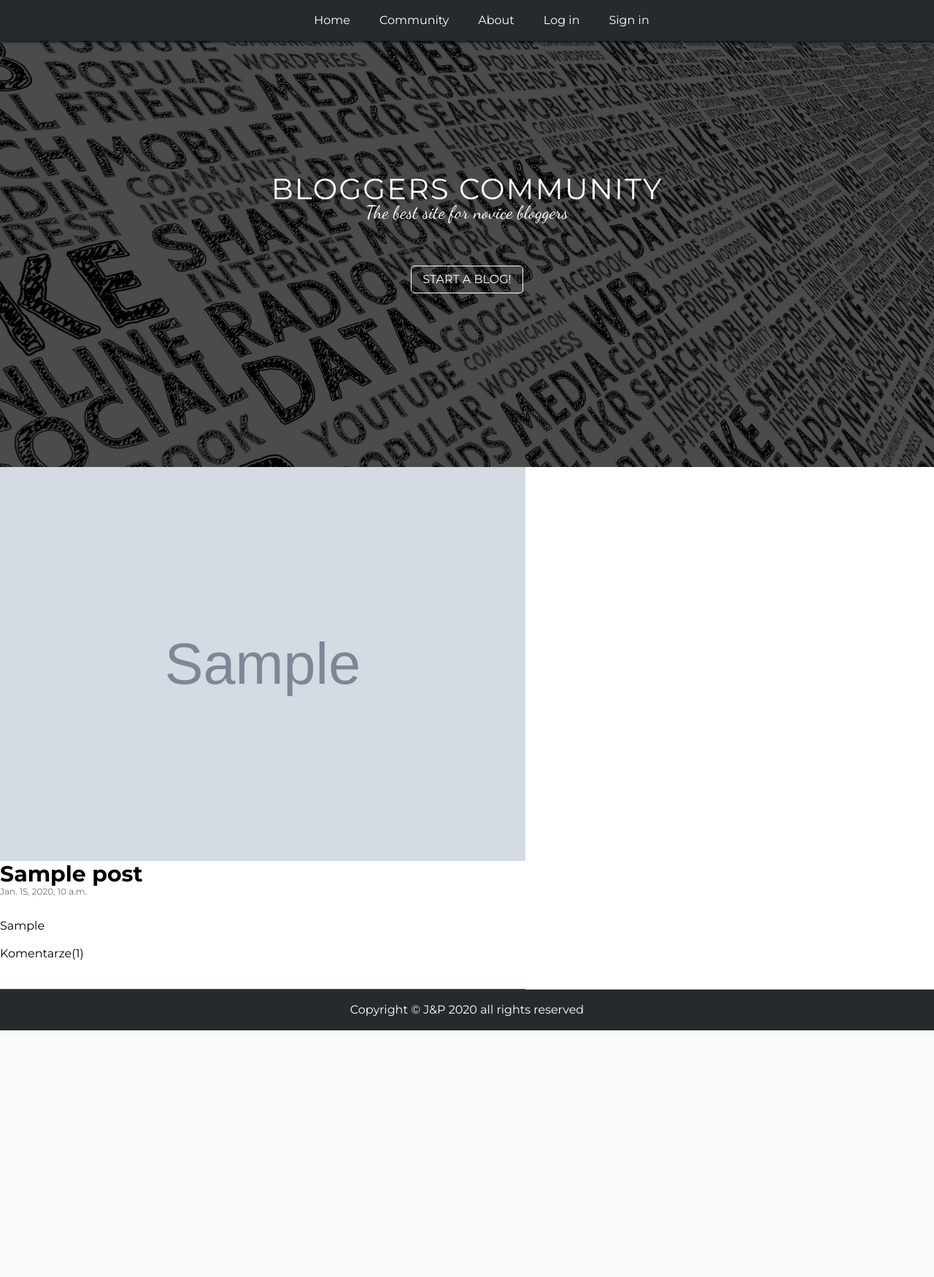
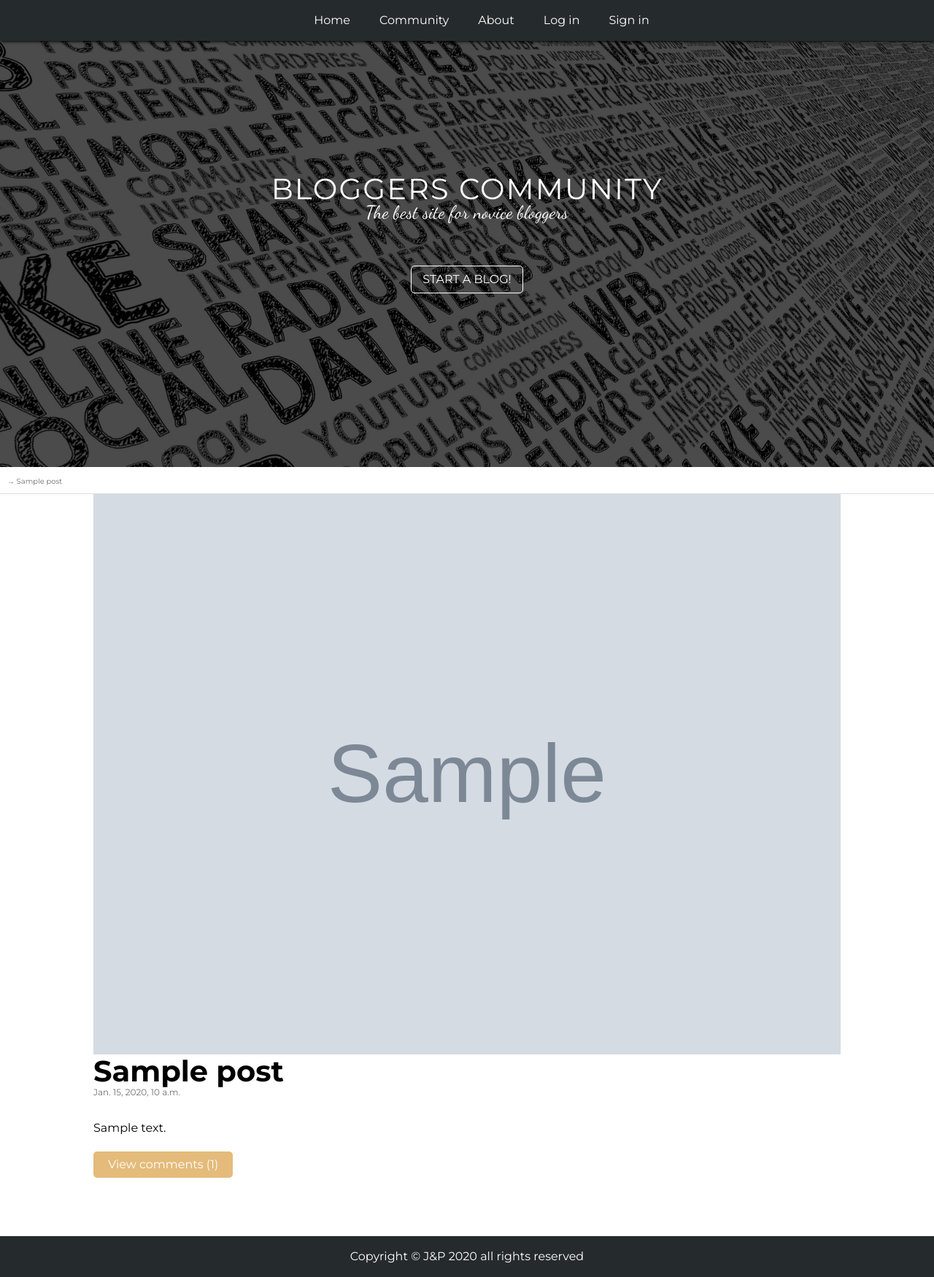
Before and after one commit to KSzostko/Django-Blog, a Django app: page /post/1/ in a window 1280 px wide. Shown: the whole page at 73% size. Before the commit the page ends 1412 px from the top, so only its background shows below. Run offline with Django 3.2, Linux system fonts and the light colour scheme; tables that the repository leaves empty hold one stand-in row (values such as "Sample post"); grey boxes marked "Sample" are stand-in pictures; data that the repository does not hold is empty.

Commit message:
created styles and refactored html for post_detail

```diff
--- a/app/static/app/css/style.css
+++ b/app/static/app/css/style.css
@@ -406,3 +406,34 @@ footer {
     text-align: center;
     margin-top: 100px;
 }
+
+/* full post */
+.post--full {
+    max-width: 1024px;
+    margin: 0 auto 40px auto;
+    border-style: none;
+}
+
+.post__hero {
+    max-width: 1024px;
+}
+
+.post__title--full {
+    font-size: 40px;
+}
+
+.post__text {
+    margin-top: 30px;
+    margin-bottom: 20px;
+    line-height: 1.5;
+}
+
+.from {
+    border-bottom: 1px solid #DDD;
+    padding: 10px;
+}
+
+.from__content {
+    color: #707070;
+    font-size: 10px;
+}
--- a/app/templates/blog_detail.html
+++ b/app/templates/blog_detail.html
@@ -27,7 +27,7 @@
         {% if object.post_set.count %}
 
         {% for post in object.post_set.all %}
-        <article class="post post--full">
+        <article class="post">
             <!-- TODO add conditional rendering(post public or not) -->
             <div class="post__header">
                 <img class="post__image" src="{{ post.image.url }}" alt="post header">
--- a/app/templates/post_detail.html
+++ b/app/templates/post_detail.html
@@ -4,16 +4,18 @@
 
 {% block content %}
 
-<article class="post">
-    <div class="post__header">
+<section class="from">
+    <span class="from__content">{{ object.blog }} → {{ object.title }}</span>
+</section>
+
+<article class="post post--full">
+    <div class="post__hero">
         <img class="post__image" src="{{ object.image.url }}" alt="post header">
     </div>
-    <h4 class="post__title">{{ object.title }}</h4>
+    <h4 class="post__title post__title--full">{{ object.title }}</h4>
     <span class="post__created">{{ object.published_date }}</span>
-    <p class="post__intro">{{ object.intro }}</p>
-    <div class="post__comments">
-        Komentarze({{ object.comment_set.count }})
-    </div>
+    <p class="post__text">{{ object.text_content }}</p>
+    <a class="button" href="#">View comments ({{ object.comment_set.count }})</a>
 </article>
 
 {% endblock %}
```
